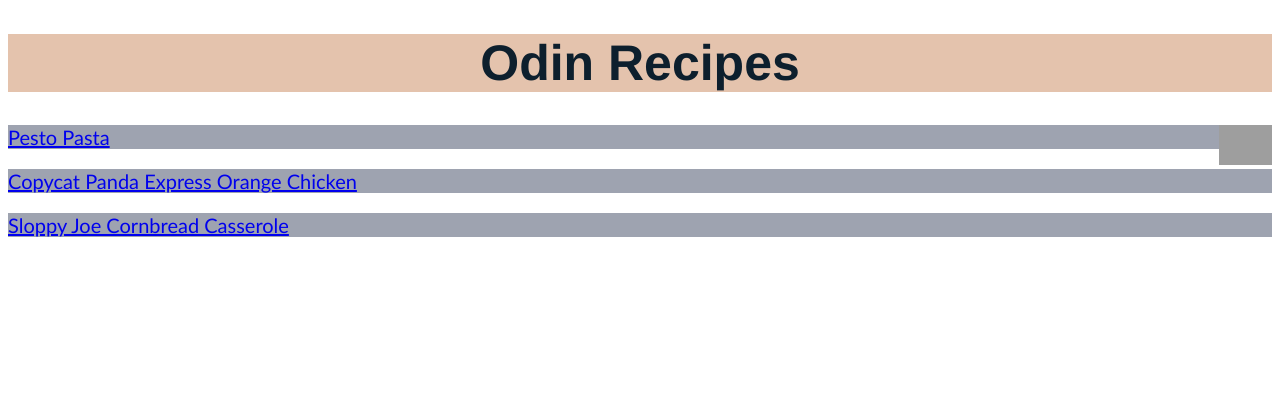
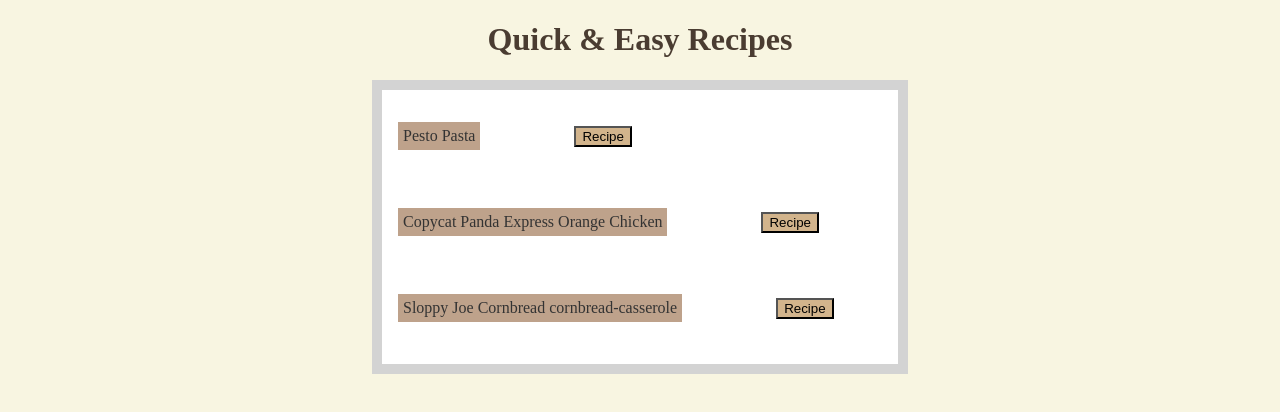
Before and after one commit to thebrigar/odin-recipes, a plain HTML site: page index.html in a window 1280 px wide. Drawn offline with Linux system fonts and the light colour scheme; grey boxes are pictures that could not be loaded.

Commit message:
index.html

```diff
--- a/index.html
+++ b/index.html
@@ -7,13 +7,24 @@
     </head>
 
     <body>
-        <h1>Odin Recipes</h1>
+        <h1>Quick & Easy Recipes</h1>
 
-        <p><a href="recipes/pesto-pasta.html">Pesto Pasta</a>
-        <img src="https://www.recipetineats.com/tachyon/2019/02/Pesto-Pasta_2-1.jpg?resize=900%2C1260&zoom=1" alt="pesto pasta"></p>
+        <div class="card">
+            <div class="pesto">
+                <p class="one">Pesto Pasta</p>
+                <a href="recipes/pesto-pasta.html"><button>Recipe</button></a>
+            </div>
 
-        <p><a href="recipes/orange-chicken.html">Copycat Panda Express Orange Chicken</a></p>
-        <p><a href="recipes/cornbread-casserole.html">Sloppy Joe Cornbread Casserole</a></p>
+            <div class="chicken">
+                <p class="one">Copycat Panda Express Orange Chicken</p>
+                <a href="recipes/orange-chicken.html"><button>Recipe</button></a>
+                </div>
+
+            <div class="cornbread">
+                <p class="one">Sloppy Joe Cornbread cornbread-casserole</p>
+                <a href="recipes/cornbread-casserole.html"><button>Recipe</button></a>
+                </div>
+        </div>
 
     </body>
 </html>
--- a/style.css
+++ b/style.css
@@ -1,21 +1,44 @@
-h1 {
-    color: #0D1F2D;
-    text-align: center;
-    background-color: #E4C3AD;
-    font-weight: bold;
-    font-family:'Franklin Gothic Medium', 'Arial Narrow', Arial, sans-serif;
-    font-size: 50px;
+body {
+    background-color: #f8f5e1;
+    box-sizing: border-box;
 }
 
-img {
-    height: 40px;
-    width: auto;
-    float: right;
+.card {
+    background-color: #ffffff;
+    border: 10px solid #d3d3d3;
+    color: #333333;
+    padding: 8px;
+    width: 500px;
+    margin: 16px auto;
 }
 
-p {
-    background-color: #9EA3B0;
-    font-size: 20px;
-    font-family: 'Trebuchet MS', 'Lucida Sans Unicode', 'Lucida Grande', 'Lucida Sans', Arial, sans-serif;
+h1 {
+    color: #4a3c31;
+    text-align: center;
+}
 
+.pesto {
+    padding: 8px;
+    margin-bottom: 10px;
 }
+
+.chicken {
+    padding: 8px;
+    margin-bottom: 10px;
+}
+
+.cornbread {
+    padding: 8px;
+    margin-bottom: 10px;
+}
+
+button {
+    margin-left: 90px;
+    background-color: tan;
+}
+
+.one {
+    background-color: #bea28b;
+    display: inline-block;
+    padding: 5px;
+}
```
